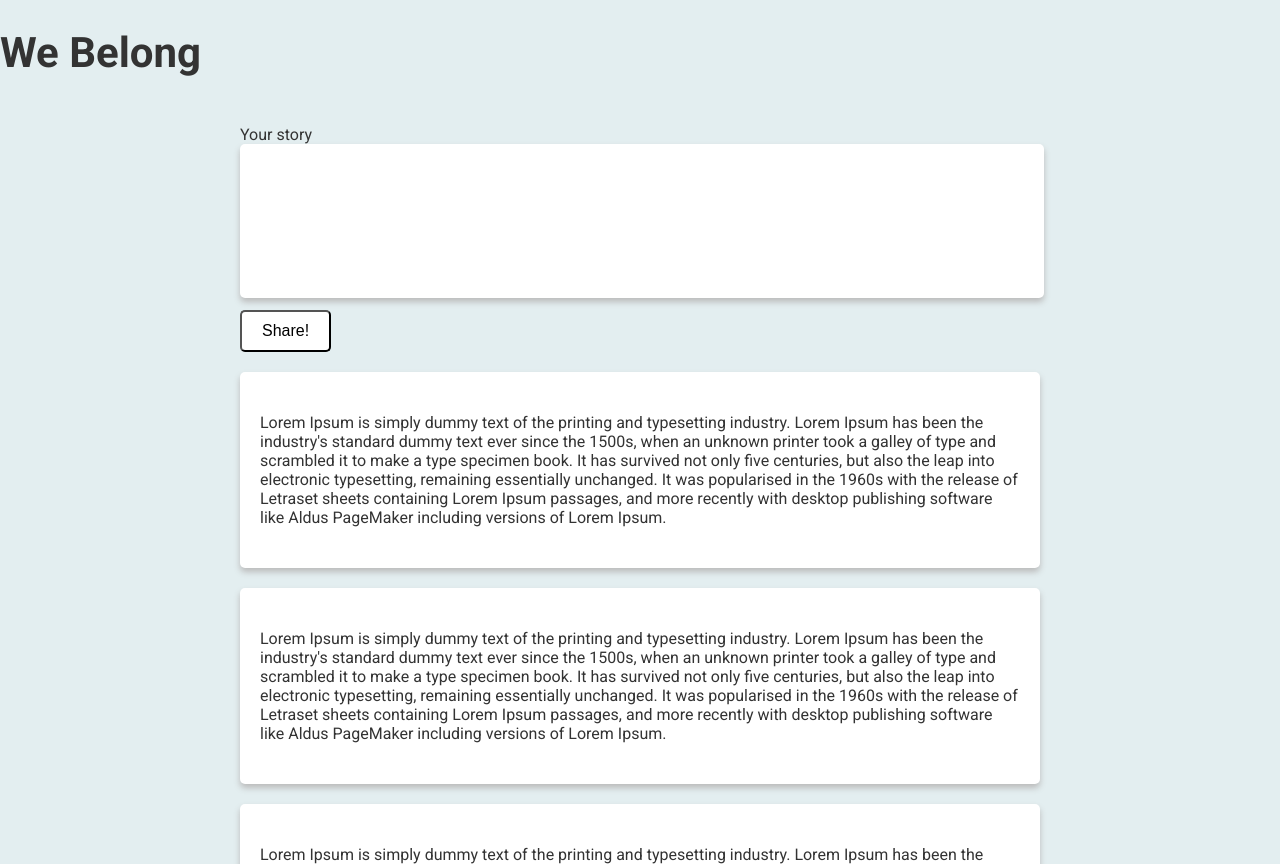
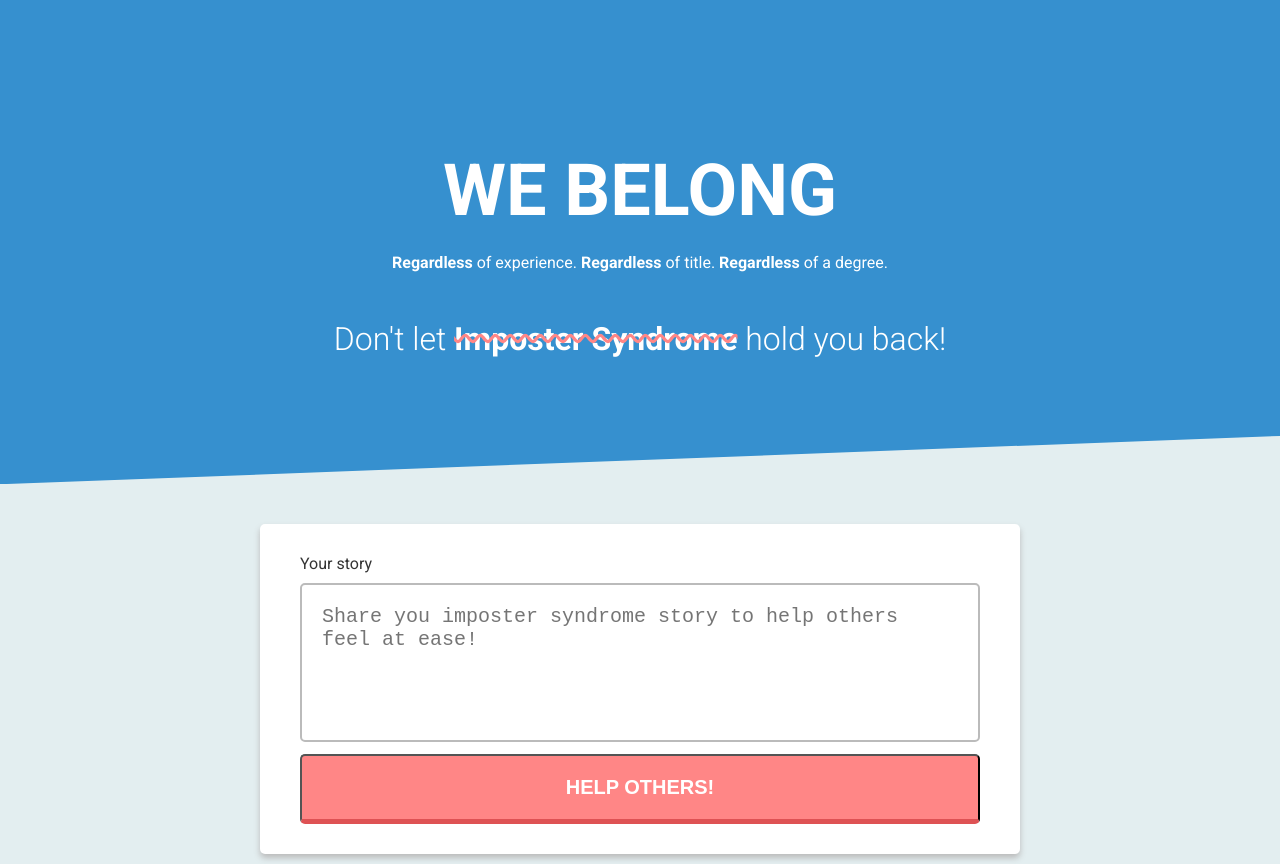
Before and after one commit to jamesqquick/we-belong, a Gatsby site: page / in a window 1280 px wide. Shown: the top 864 px of the page. Built offline with nearby package versions, Linux system fonts and the light colour scheme; Gatsby itself is replaced by a stand-in of ours.

Commit message:
Displaying header information. Still more styling to do

```diff
--- a/src/components/StoryForm.js
+++ b/src/components/StoryForm.js
@@ -11,18 +11,20 @@ export default class StoryForm extends Component {
 
   render() {
     return (
+      <div className="card">
         <form onSubmit={this.submitStory}>
           <label htmlFor="story">Your story</label>
           <textarea
             name="story"
             id="story"
-          cols="30"
-          rows="10"
+            rows="5"
             onChange={this.onInputChange}
             value={this.state.story}
+            placeholder="Share you imposter syndrome story to help others feel at ease!"
           ></textarea>
-        <button type="submit">Share!</button>
+          <button type="submit">HELP OTHERS!</button>
         </form>
+      </div>
     )
   }
 
--- a/src/components/header.js
+++ b/src/components/header.js
@@ -4,7 +4,18 @@ import React from "react"
 
 const Header = ({ siteTitle }) => (
   <header>
-    <h1>We Belong</h1>
+    <h1 className="header-title">WE BELONG</h1>
+    <p>
+      <strong>Regardless</strong> of experience. <strong>Regardless</strong> of
+      title. <strong>Regardless</strong> of a degree.
+    </p>
+    <h2 className="header-subtitle">
+      Don't let{" "}
+      <strong>
+        <span className="strike">Imposter Syndrome</span>
+      </strong>{" "}
+      hold you back!
+    </h2>
   </header>
 )
 
--- a/src/components/layout.css
+++ b/src/components/layout.css
@@ -1,3 +1,6 @@
+* {
+  box-sizing: border-box;
+}
 html {
   font-family: roboto;
   font-size: 62.5%;
@@ -11,6 +14,7 @@ body {
 
 p {
   font-size: 1.6rem;
+  line-height: 2.8rem;
 }
 a {
   background-color: transparent;
@@ -22,6 +26,10 @@ a:hover {
 h1 {
   font-size: 4.2em;
   margin: 0.67em 0;
+}
+
+span.strike {
+  text-decoration: line-through wavy #ff8686;
 }
 
 small {
@@ -44,34 +52,63 @@ textarea {
   width: 100%;
   border-radius: 5px;
   resize: none;
-  margin-bottom: 1rem;
-  box-shadow: 0 4px 6px #bbbbbb;
-  border: none;
+  margin: 1rem 0;
+  border: 2px solid #bbbbbb;
+  font-size: 2rem;
+  padding: 2rem;
 }
 
 label {
   font-size: 1.6rem;
-  margin-bottom: 0.5rem;
 }
 
 button {
-  font-size: 1.6rem;
-  padding: 1rem 2rem;
+  font-size: 2rem;
+  padding: 2rem 2rem;
   border-radius: 5px;
-  background-color: white;
+  background-color: #ff8686;
+  color: white;
+  width: 100%;
+  font-weight: bold;
+  border-bottom: 0.5rem solid #de5254;
+  transition: transform 100ms;
 }
 
 button:hover {
   cursor: pointer;
-  background-color: white;
+  transform: translateY(-1px);
+  border-bottom: 0.51rem solid #de5254;
 }
 
 /* CARD STUFF */
 .card {
   box-shadow: 0 4px 6px #bbbbbb;
-  padding: 2.5rem 2rem;
+  padding: 3rem 4rem;
   border-radius: 5px;
   margin: 2rem 0;
   background-color: white;
   margin-bottom: 2rem;
 }
+
+/* HEADER STUFF */
+header {
+  background-color: #3690cf;
+  color: white;
+  padding: 10rem 2rem;
+  display: flex;
+  flex-direction: column;
+  justify-content: center;
+  align-items: center;
+  -webkit-clip-path: polygon(0 0, 100% 0, 100% 90%, 0 100%);
+  clip-path: polygon(0 0, 100% 0, 100% 90%, 0 100%);
+}
+
+.header-title {
+  font-size: 7.2rem;
+  margin-bottom: 0;
+}
+
+.header-subtitle {
+  font-size: 3.2rem;
+  font-weight: 300;
+}
```
Lines whose indentation alone changed are shown as unchanged.
